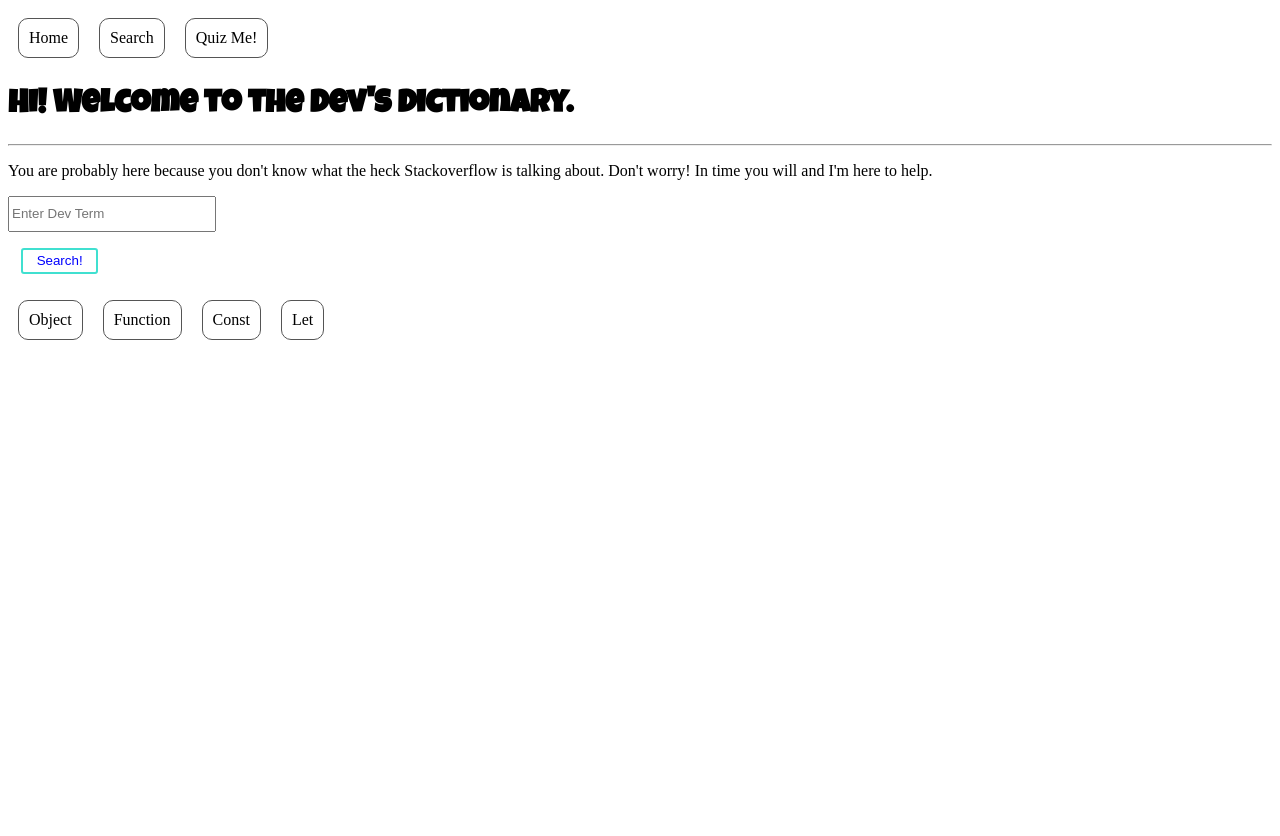
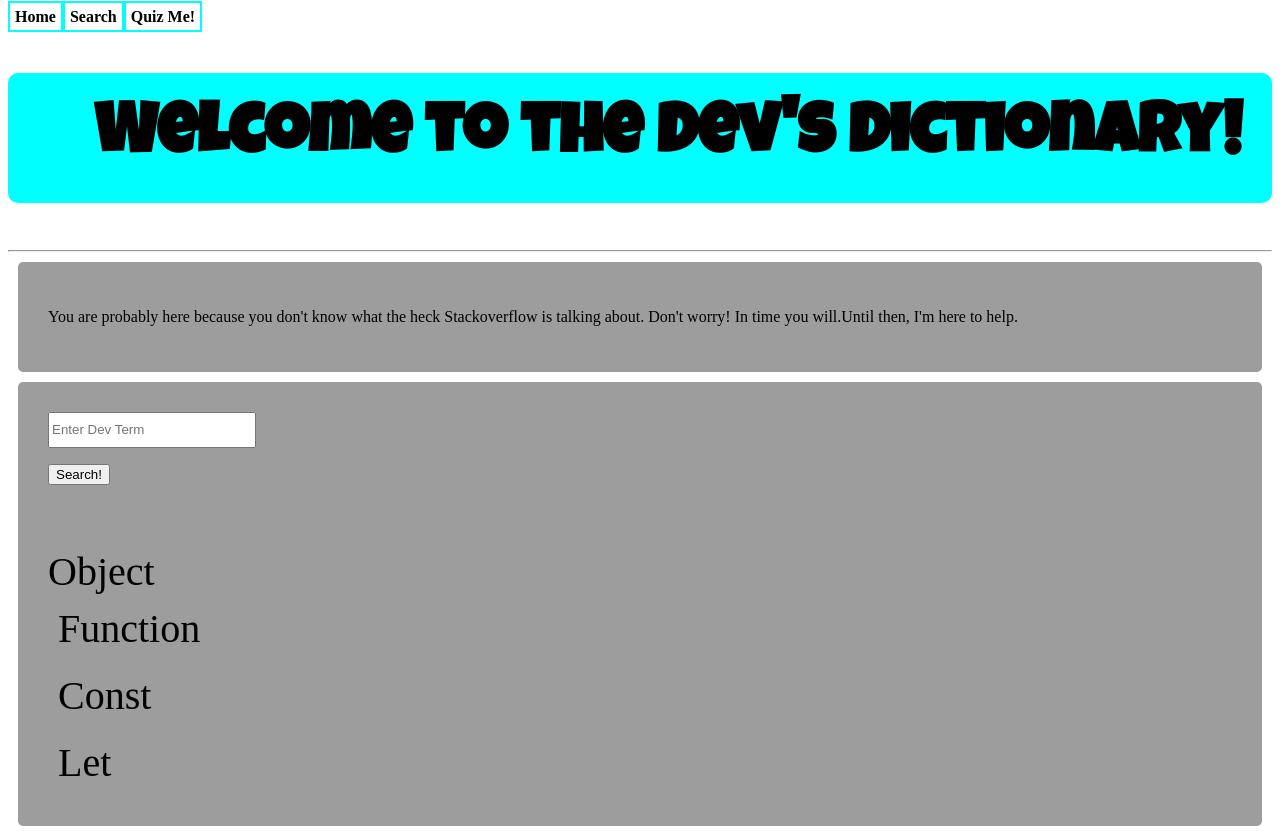
Before and after one commit to rachelCodes20/Dev-dictionary-project, a React app: page / in a window 1280 px wide. Before the commit the page ends 800 px from the top, so only its background shows below. Built offline with nearby package versions, Linux system fonts and the light colour scheme.

Commit message:
Dictionary-Stream updated as separate component with set state added css updates

```diff
--- a/src/components/App.jsx
+++ b/src/components/App.jsx
@@ -1,7 +1,9 @@
 //import { create } from 'lodash';
 import React, { Component } from 'react';
 import ReactDOM from "react-dom";
-import styled from 'styled-components'
+import styled from 'styled-components';
+import Dictionary from './Dictionary-Stream.jsx';
+
 
 /*{<Navbar/>
          <h1> Hi! Welcome to the Dev's Dictionary. </h1>
@@ -22,38 +24,50 @@ class App extends React.Component {
   constructor(props) {
     super(props);
     this.state = {
-      defTerms: [{url: 'mongo url?'}]
+      defTerms: [{url: 'mongo url?'}],
+      userEntry: "",
     }
 
   }
 
 render () {
+
     return (
     <div>
         <div>
           <NavBar/>
         </div>
-        <h1 class="titles"> Hi! Welcome to the Dev's Dictionary. </h1>
+        <h1 className="titles" > Welcome to the Dev's Dictionary! </h1>
           <hr/>
         <Welcome />
-          <form>
-            <input type="text" placeholder="Enter Dev Term" class="searchBar"/>
-          </form>
-          <p><Button>Search!</Button></p>
-          <Dictionary/>
+        <Dictionary userEntry={this.state.userEntry}/>
     </div>
     )
   }
 }
 
 class Welcome extends React.Component {
+  constructor(props) {
+    super(props)
+    // this.state = {
+    // displayProp: inline
+    // }
+  }
+
   render () {
+    const bGround = {
+      backgroundColor:"rgb(60, 60, 60, 0.5)",
+      padding:"30px",
+      margin:"10px",
+      borderRadius:"5px"
+    }
     return (
-      <div>
+      <div style={{...bGround}}>
         <p> You are probably here because you don't know what the
           heck Stackoverflow is talking about. Don't worry! In time
-          you will and I'm here to help.
+          you will.Until then, I'm here to help.
         </p>
+
       </div>
     )
   }
@@ -62,27 +76,15 @@ class Welcome extends React.Component {
 class NavBar extends React.Component {
   render () {
     return (
-      <ul class="navBar">
-        <li class="terms"> Home</li>
-        <li class="terms"><a href=""></a>Search</li>
-        <li class="terms"><a href=""></a>Quiz Me!</li>
+      <ul className="navBar">
+        <li className="navItem"> Home</li>
+        <li className="navItem"><a href=""></a>Search</li>
+        <li className="navItem"><a href=""></a>Quiz Me!</li>
       </ul>
     )
   }
 }
 
-class Dictionary extends React.Component {
-  render(){
-    return (
-      <ul class="devTerms">
-        <li >Object</li>
-        <li >Function</li>
-        <li >Const</li>
-        <li >Let</li>
-  </ul>
-    )
-  }
-}
 ReactDOM.render(<App/>, document.getElementById('root'));
 
 export default App;
--- a/src/components/Dictionary Stream.jsx
+++ /dev/null
@@ -1,6 +0,0 @@
-import React from 'react';
-
-class DictionaryStream extends React.Component {
-
-}
-export default DictionaryStream;
--- /dev/null
+++ b/src/components/Dictionary-Stream.jsx
@@ -0,0 +1,49 @@
+// import React from 'react';
+import React, { Component } from 'react';
+//import mongoose
+
+class Dictionary extends React.Component {
+  constructor (props) {
+    super(props)
+    this.hideDef = this.hideDef.bind(this);
+    }
+    hideDef (event) {
+      this.setState({userEntry: event.target.value})
+    }
+    // {this.setState({displayProp: inline})
+    render(){
+      const bGround = {
+        backgroundColor:"rgb(60, 60, 60, 0.5)",
+        padding:"30px",
+        margin:"10px",
+        borderRadius:"5px"
+      }
+      //const hideDef = () => {this.setState({userEntry: e.target.value})};
+      return (
+
+        <div style={{...bGround}}>
+           <form>
+              <input type="text" placeholder="Enter Dev Term" className="searchBar"/>
+            </form>
+
+            <p>
+              <button onClick={this.hideDef}>Search!</button>
+              {/* if(this.props.defRequested){
+                //set display property of class of user response/req.body.entry(term) to "inline")
+              } */}
+              </p>
+          <ul className="devTerms">
+          <li className="object">Object</li>
+          <li className="def" style={{display:"none"}}>A data type consisting of a key to the left of
+          a colon and that key's value to the right of the colon, surrounded
+          by brackets.</li>
+          <li className="terms">Function</li>
+          <li className="terms">Const</li>
+          <li className="terms">Let</li>
+          </ul>
+    </div>
+
+      )
+    }
+  }
+export default Dictionary;
--- a/src/style.css
+++ b/src/style.css
@@ -1,38 +1,58 @@
 @import url('https://fonts.googleapis.com/css2?family=Luckiest+Guy&display=swap');
 
-.titles{
+.titles {
     font-family: 'Luckiest Guy', cursive;
+    font-size: 70px;
+    text-align: right;
+    border: 10px solid aqua;
+    padding:20px;
+    border-radius:10px;
+    background-color: aqua;
 }
-.searchBar{
+.searchBar {
 height:30px;
 width:200px;
 }
-.navBar{
+.navBar {
     list-style-type: none;
     margin: 0;
     padding: 0;
+    display: inline;
+
 }
 
-li{
+/* li{
     display:inline-block;
     padding: 10px;
     border : 1px solid #555;
     margin: 10px;
     border-radius: 10px;
+} */
 
+.navItem {
+    display: inline;
+    padding: 5px;
+    border: 2px solid aqua;
+    font-weight: bold;
 }
 
-.terms{
+ .terms {
+    list-style-type: none;
+    margin: 0;
+    padding: 10px;
+    display: block;
+}
 
-
-}
-.hello {
-    color: turquoise;
+.def {
+    /* display: block; */
+    padding-left: 20px;
+    font-size: 20px;
 }
 
 .devTerms{
     display: inline;
     list-style-type: none;
     margin: 0;
-    padding: 0;
+    /* padding: 50px; */
+    font-size: 40px;
 }
```
Also changed, not shown: .babelrc (added), 2 other files (tests, documents, lock files or other folders).
